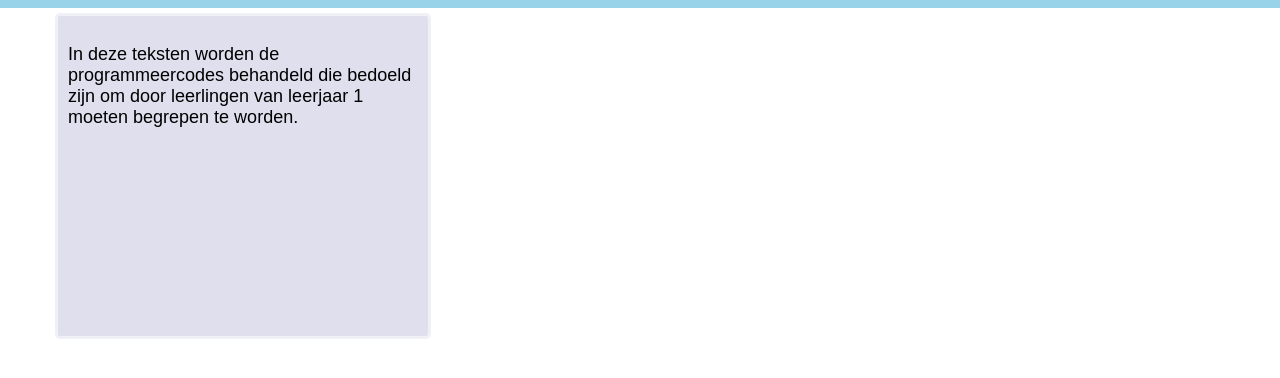
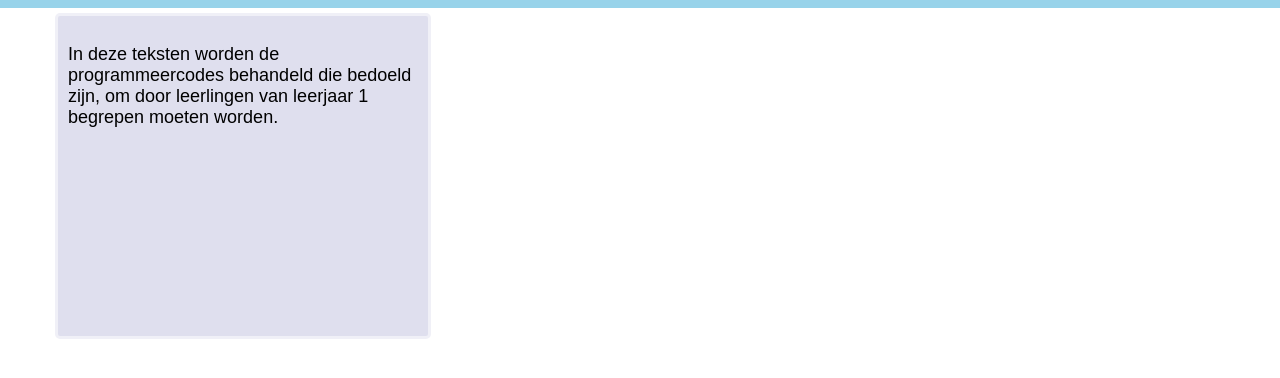
Before and after one commit to xlwano/projectweek, a plain HTML site: page codetalen.html in a window 1280 px wide. Shown: the part 112-490 px from the top of the page. Drawn offline with Linux system fonts and the light colour scheme.

Commit message:
tekst verbeterd

```diff
--- a/codetalen.html
+++ b/codetalen.html
@@ -33,8 +33,8 @@
     </header>
     <main>
         <div class="tekst-leer-box">
-            <p>In deze teksten worden de programmeercodes behandeld die bedoeld zijn om door leerlingen van leerjaar 1
-               moeten begrepen te worden.</p>
+            <p>In deze teksten worden de programmeercodes behandeld die bedoeld zijn, om door leerlingen van leerjaar 1
+                begrepen moeten worden.</p>
         </div>
     </main>
     <footer>
--- a/css/style.css
+++ b/css/style.css
@@ -187,7 +187,7 @@ footer {
     height: 300px;
     font-size: 18px;
     padding: 10px;
-
+}
 /*searchbar*/
 form {
   display: flex;
```
